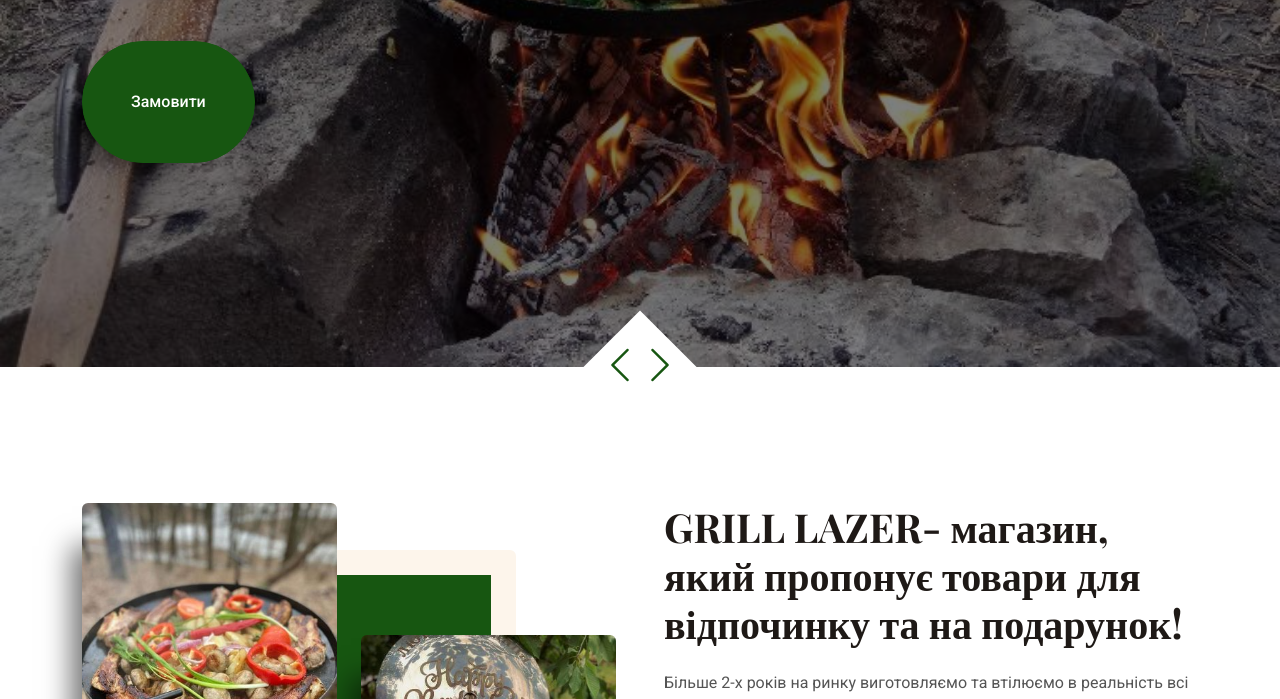
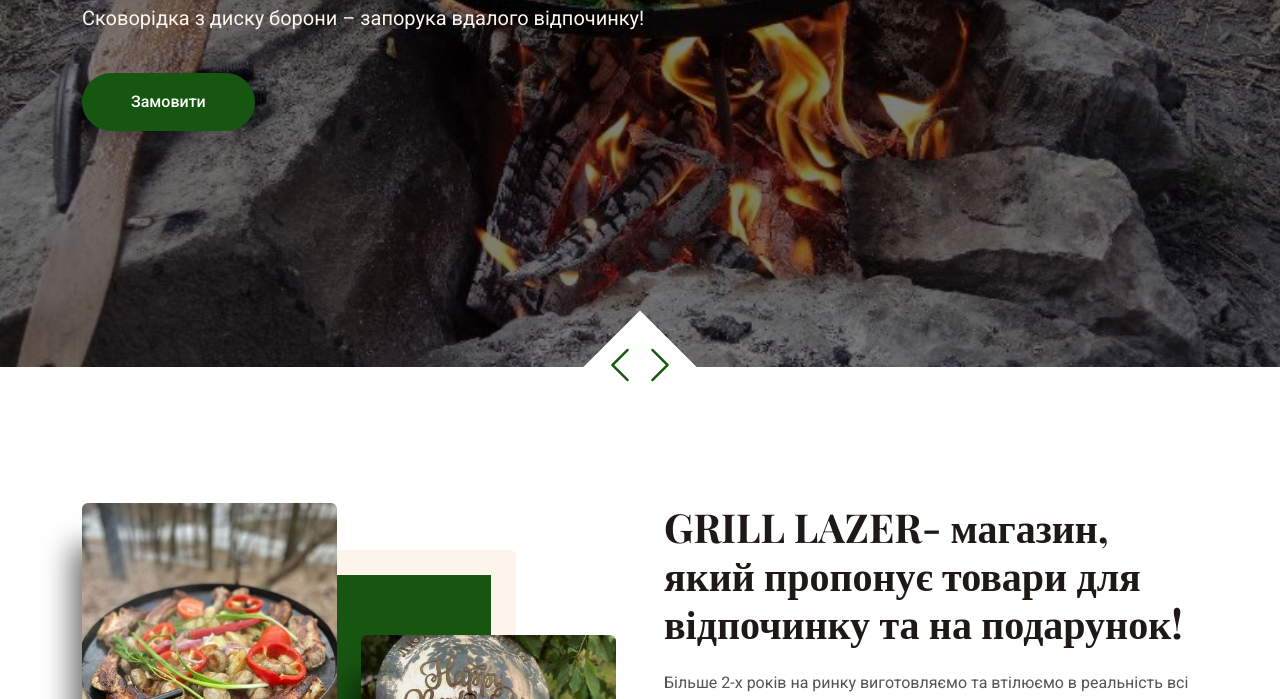
Before and after one commit to Khmeliuk/wood, a plain HTML site: page index.html in a window 1280 px wide. Shown: the part 401-1100 px from the top of the page. Drawn offline with nearby package versions, Linux system fonts and the light colour scheme; some packages are replaced by stand-ins of ours; a script that the page names is missing.

Commit message:
fix buttom on hero

```diff
--- a/index.html
+++ b/index.html
@@ -184,7 +184,7 @@
 
                   <a
                     href="#products"
-                    class="btn btn-primary rounded-pill py-5 px-5 shadowCustom"
+                    class="btn btn-primary rounded-pill py-3 px-5 shadowCustom"
                     >Замовити</a
                   >
                 </div>
@@ -1104,11 +1104,6 @@
           <div class="footerItems">
             <div class="footerItem">
               <a href="index.html" class="navbar-brand mms-lg-0">
-                <!-- <img
-                  src="./img/logo/logopng.png"
-                  alt="GRILL LAZER"
-                  class="logo"
-                /> -->
                 <picture class="logo">
                   <source
                     srcset="img\logo\logomini.png"
```
